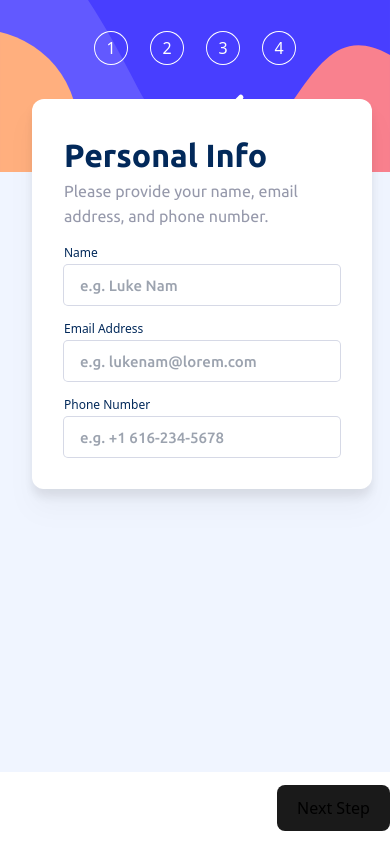
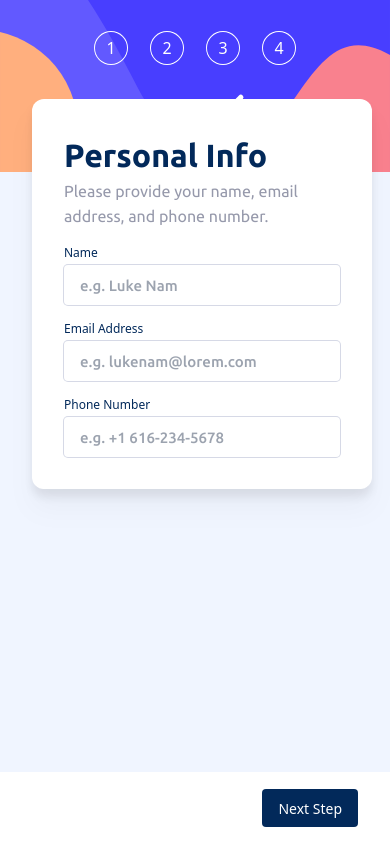
Before and after one commit to tnamdevnote/a11y-challenges, a React (Vite) app: page / in a window 390 px wide. Built offline with nearby package versions, Linux system fonts and the light colour scheme.

Commit message:
form button

```diff
--- a/src/App.jsx
+++ b/src/App.jsx
@@ -81,7 +81,7 @@ function App() {
           <div className="hidden md:flex md:justify-end">
             {!isStart && (
               <button
-                className="mr-auto"
+                className="mr-auto rounded-md text-lg text-cool-gray transition-colors hover:text-marine-blue"
                 type="button"
                 form="multi-step_form"
                 onClick={back}
@@ -90,21 +90,29 @@ function App() {
               </button>
             )}
             {isLast ? (
-              <button type="button" form="multi-step_form" onClick={next}>
+              <button
+                className="rounded-md bg-purplish-blue px-6 text-lg text-white transition-colors hover:bg-purplish-blue/80"
+                type="button"
+                onClick={next}
+              >
                 Confirm
               </button>
             ) : (
-              <button type="button" form="multi-step_form" onClick={next}>
+              <button
+                className="rounded-md bg-marine-blue px-6 text-lg text-white transition-colors hover:bg-marine-blue/80"
+                type="button"
+                onClick={next}
+              >
                 Next Step
               </button>
             )}
           </div>
         </form>
       </section>
-      <footer className="fixed bottom-0 flex h-[72px] w-full items-center justify-end bg-white md:hidden">
+      <footer className="fixed bottom-0 flex h-[72px] w-full items-center justify-end bg-white p-8 md:hidden">
         {!isStart && (
           <button
-            className="mr-auto"
+            className="mr-auto rounded-sm text-base text-cool-gray transition-colors hover:text-marine-blue"
             type="button"
             form="multi-step_form"
             onClick={back}
@@ -113,11 +121,21 @@ function App() {
           </button>
         )}
         {isLast ? (
-          <button type="button" form="multi-step_form" onClick={next}>
+          <button
+            className="rounded-sm bg-purplish-blue px-4 text-base text-white transition-colors hover:bg-purplish-blue/80"
+            type="button"
+            form="multi-step_form"
+            onClick={next}
+          >
             Confirm
           </button>
         ) : (
-          <button type="button" form="multi-step_form" onClick={next}>
+          <button
+            className="rounded-sm bg-marine-blue px-4 text-base text-white transition-colors hover:bg-marine-blue/80"
+            type="button"
+            form="multi-step_form"
+            onClick={next}
+          >
             Next Step
           </button>
         )}
--- a/src/index.css
+++ b/src/index.css
@@ -48,20 +48,13 @@ h1 {
 }
 
 button {
-  border-radius: 8px;
-  border: 1px solid transparent;
   padding: 0.6em 1.2em;
-  font-size: 1em;
-  font-weight: 500;
   font-family: inherit;
   background-color: #1a1a1a;
   cursor: pointer;
   transition: border-color 0.25s;
 }
-button:hover {
-  border-color: #646cff;
-}
-button:focus,
+
 button:focus-visible {
   outline: 4px auto -webkit-focus-ring-color;
 }
```
